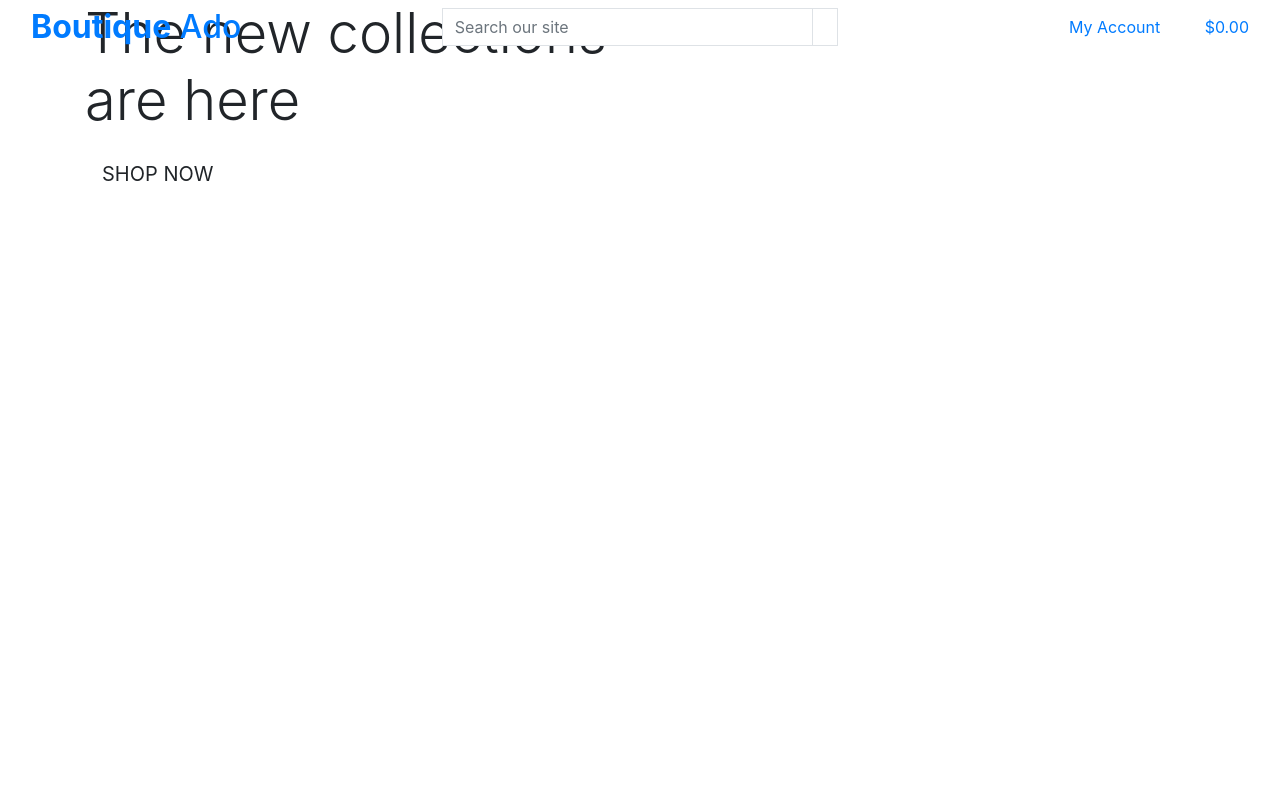
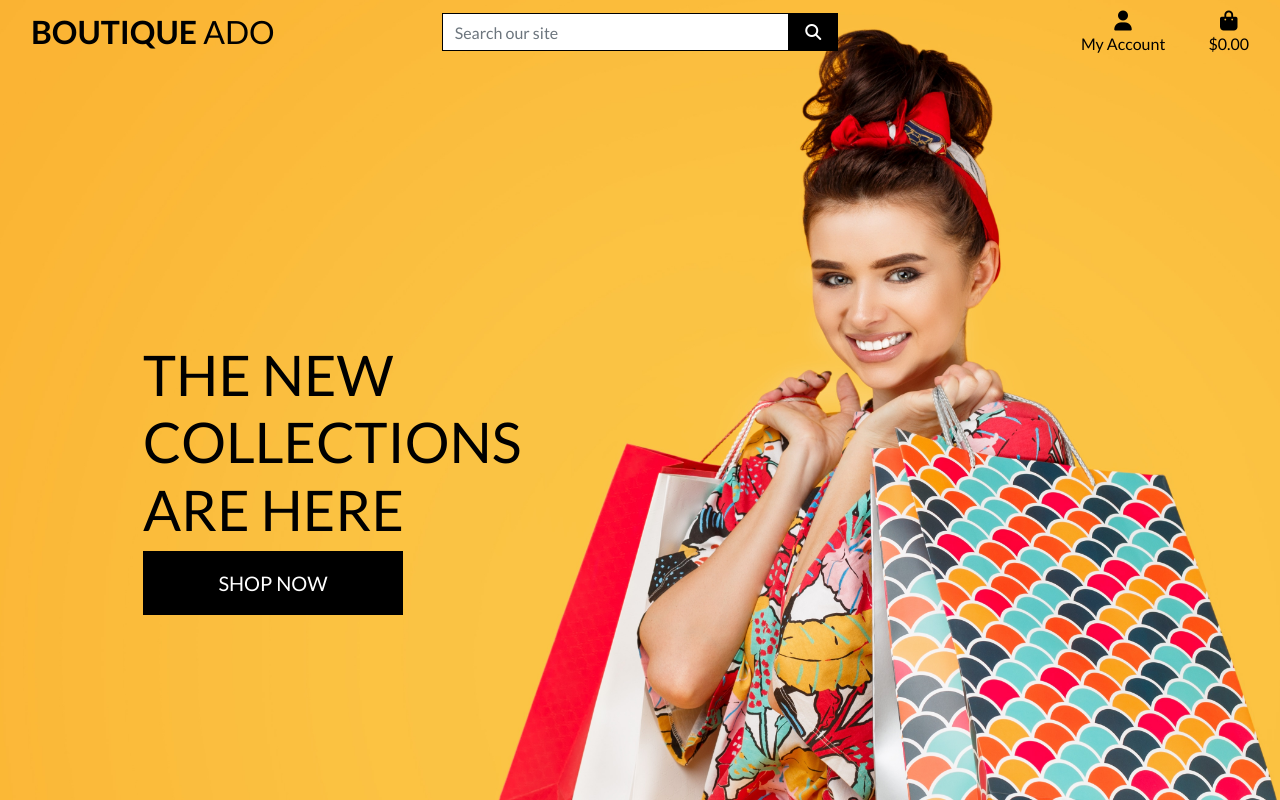
Before and after one commit to stephendawsondev/boutique-ado, a Django app: page / in a window 1280 px wide. Run offline with Django 3.2, Linux system fonts and the light colour scheme; some libraries are stand-ins or nearby versions.

Commit message:
complete home header and css

```diff
--- a/boutique_ado/settings.py
+++ b/boutique_ado/settings.py
@@ -149,6 +149,10 @@ USE_TZ = True
 # https://docs.djangoproject.com/en/3.2/howto/static-files/
 
 STATIC_URL = '/static/'
+STATICFILES_DIRS = (os.path.join(BASE_DIR, 'static'), )
+
+MEDIA_URL = '/media/'
+MEDIA_ROOT = os.path.join(BASE_DIR, 'media')
 
 # Default primary key field type
 # https://docs.djangoproject.com/en/3.2/ref/settings/#default-auto-field
--- a/boutique_ado/urls.py
+++ b/boutique_ado/urls.py
@@ -15,10 +15,12 @@ Including another URLconf
 """
 from django.contrib import admin
 from django.urls import path, include
+from django.conf import settings
+from django.conf.urls.static import static
 
 
 urlpatterns = [
     path('admin/', admin.site.urls),
     path('accounts/', include('allauth.urls')),
     path('', include('home.urls')),
-]
+] + static(settings.MEDIA_URL, document_root=settings.MEDIA_ROOT)
--- /dev/null
+++ b/static/css/base.css
@@ -0,0 +1,82 @@
+html {
+  height: 100%;
+}
+
+body {
+  background: url("/media/homepage_background_cropped.jpg") no-repeat center
+    center fixed;
+  background-size: cover;
+  height: calc(100vh - 164px);
+  color: #555;
+  font-family: "Lato";
+}
+
+/* from Bulma */
+.icon {
+  align-items: center;
+  display: inline-flex;
+  justify-content: center;
+  height: 1.5rem;
+  width: 1.5rem;
+}
+
+.logo-font {
+  text-transform: uppercase;
+}
+
+.main-logo-link {
+  width: fit-content;
+}
+
+.shop-now-button {
+  background: black;
+  color: white;
+  min-width: 260px;
+}
+
+.btn-black {
+  background: black;
+  color: white;
+}
+
+.shop-now-button:hover,
+.shop-now-button:active,
+.shop-now-button:focus,
+.btn-black:hover,
+.btn-black:active,
+.btn-black:focus {
+  background: #222;
+  color: white;
+}
+
+.text-black {
+  color: #000 !important;
+}
+
+.border-black {
+  border: 1px solid black !important;
+}
+
+/* -------------------------------- Media Queries */
+
+/* Slightly larger container on xl screens */
+@media (min-width: 1200px) {
+  .container {
+    max-width: 80%;
+  }
+}
+
+/* fixed top navbar only on medium and up */
+@media (min-width: 992px) {
+  .fixed-top-desktop-only {
+    position: fixed;
+    top: 0;
+    right: 0;
+    left: 0;
+    z-index: 1030;
+  }
+
+  .header-container {
+    padding-top: 164px;
+  }
+}
--- a/templates/base.html
+++ b/templates/base.html
@@ -17,6 +17,10 @@
   {% block corecss %}
   <link rel="stylesheet" href="https://stackpath.bootstrapcdn.com/bootstrap/4.4.1/css/bootstrap.min.css"
     integrity="sha384-Vkoo8x4CGsO3+Hhxv8T/Q5PaXtkKtu6ug5TOeNV6gBiFeWPGFN9MuhOf23Q9Ifjh" crossorigin="anonymous">
+  <link rel="preconnect" href="https://fonts.googleapis.com">
+  <link rel="preconnect" href="https://fonts.gstatic.com" crossorigin>
+  <link href="https://fonts.googleapis.com/css2?family=Lato:wght@400;700&display=swap" rel="stylesheet">
+  <link rel="stylesheet" href="{% static 'css/base.css' %}">
   {% endblock %}
 
   {% block extra_css %}
@@ -32,6 +36,7 @@
   <script src="https://stackpath.bootstrapcdn.com/bootstrap/4.4.1/js/bootstrap.min.js"
     integrity="sha384-wfSDF2E50Y2D1uUdj0O3uMBJnjuUD4Ih7YwaYd1iqfktj0Uod8GCExl3Og8ifwB6" crossorigin="anonymous">
   </script>
+  <script src="https://kit.fontawesome.com/65aa973f6f.js" crossorigin="anonymous"></script>
   {% endblock %}
 
   {% block extra_js %}
```
Also changed, not shown: media/homepage_background_cropped.jpg (added).
